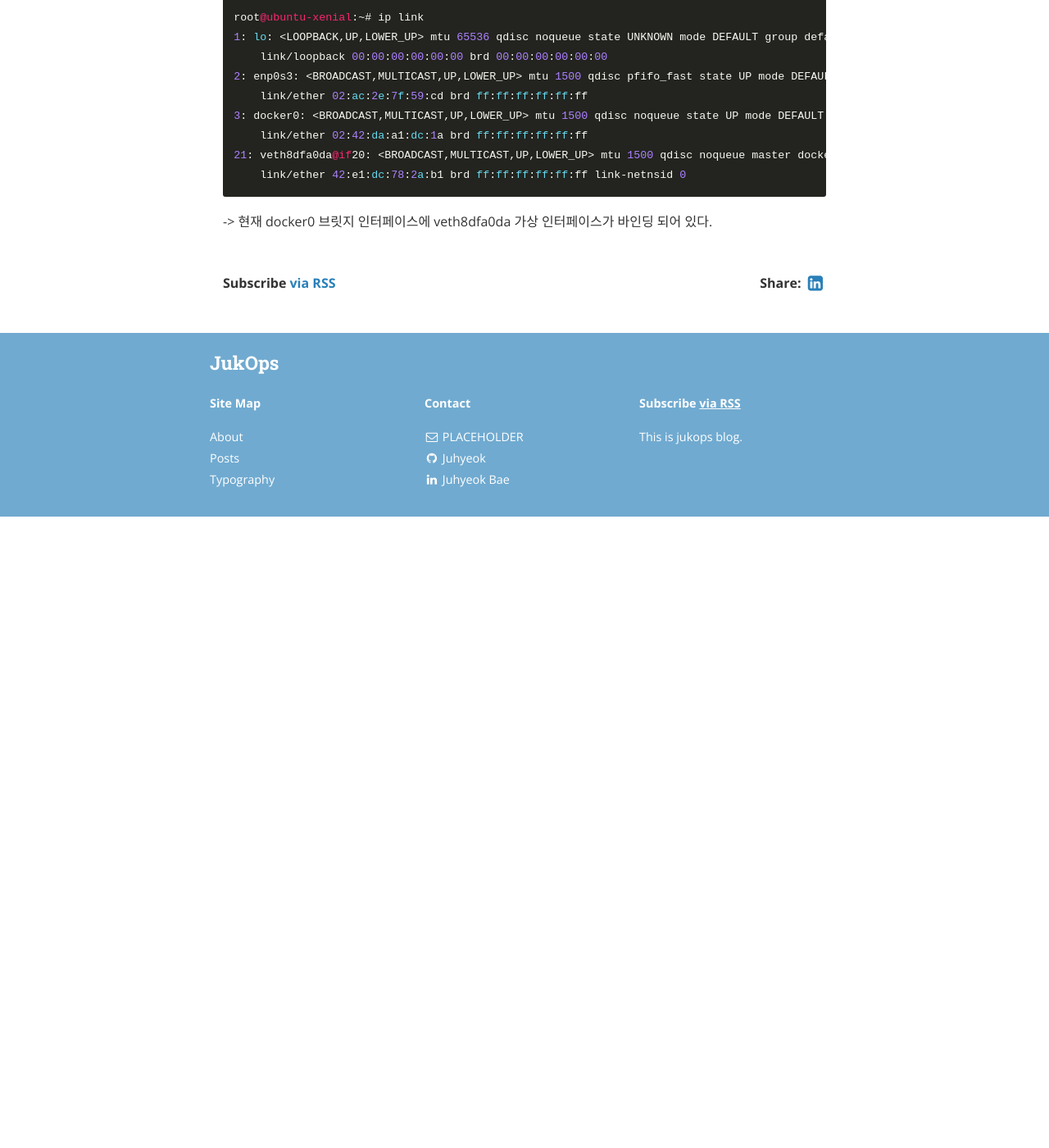
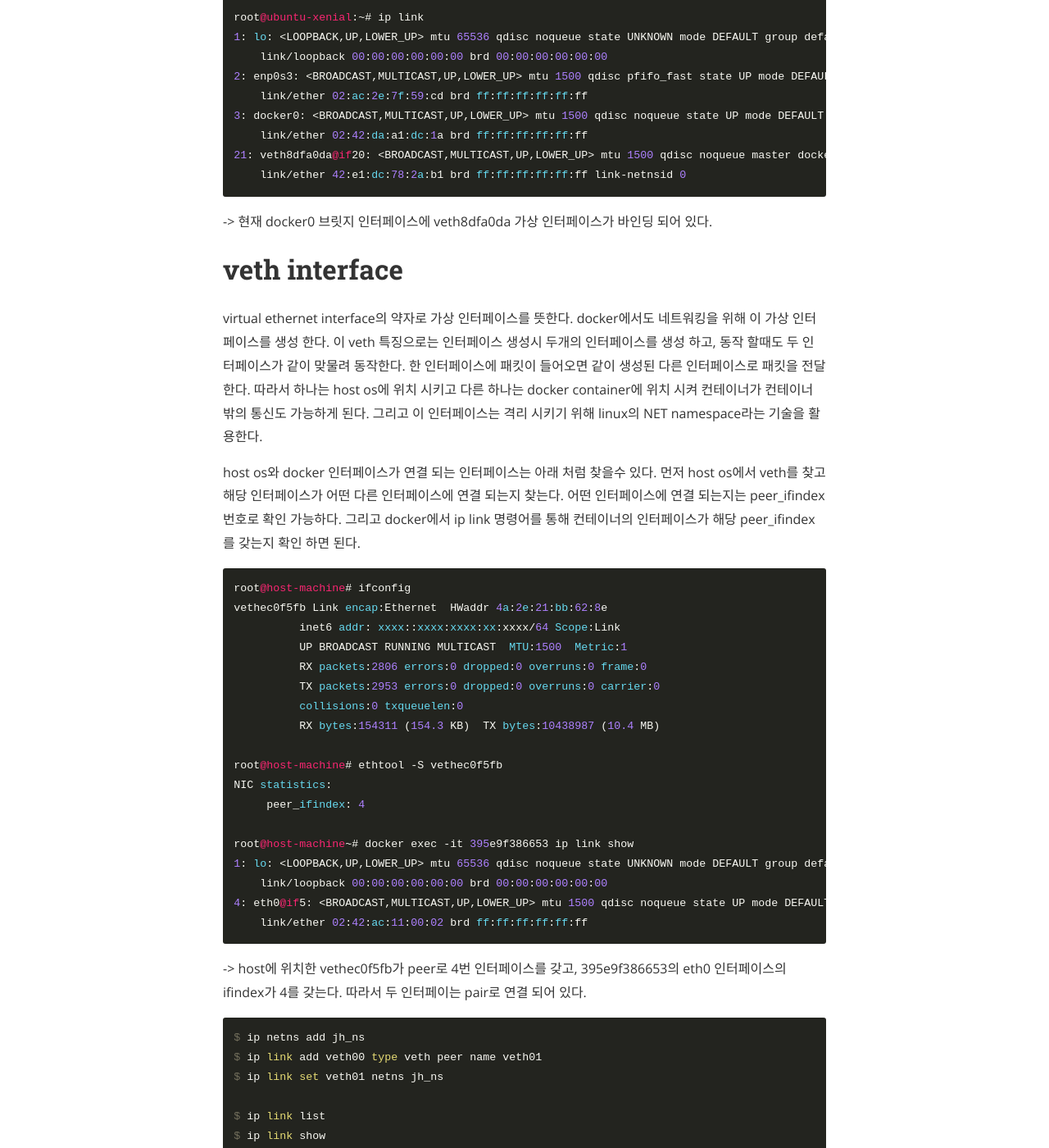
Before and after one commit to jukops/jukops.github.io, a Jekyll site: the page built from _posts/2019-11-05-container-network.markdown, in a window 1280 px wide and 1400 px high, scrolled down 1143 px. Shown: the whole window at 82% size. Built offline with Jekyll 4.4.1, drawn with Linux system fonts in a browser that asks for light colours; nearby versions of some CDN libraries; before the commit the page ends 1773 px from its top, so only the background shows below that; some of the changed text lies outside the part shown.

````diff
--- a/_posts/2019-11-05-container-network.markdown
+++ b/_posts/2019-11-05-container-network.markdown
@@ -15,7 +15,7 @@ Docker container는 그 자체로 작은 리눅스로 하나로 볼 수 있다.
 ### docker0 interface
 docker 설치시 아무 설정을 하지 않아도 생성 되는 도커의 가장 기본 가상 인터페이스이다.
 이 docker0 interface는 linux의 SW bridge로 구성되어 있으며 OSI Layer2에서 동작 한다. 즉 이 브릿지 인터페이스는 layer 3의 IP를 이용한 라우팅 역할 까지는 아니고 인터페이스 끼리의 바인딩에 초점을 둔다.
-모든 도커 컨테이너 내부에서 가지는 가상 인터페이스는 이 docker0 인터페이스와 연결 되고, 이 인터페이스를 통해서만 외부로 통신이 가능하다.
+모든 도커 컨테이너 내부에서 가지는 가상 인터페이스는 이 docker0 인터페이스와 연결 되고, 기본적으로는 이 인터페이스를 통해서만 외부로 통신이 가능하다. 원한 다면 사용자 정의 인터페이스를 새로 생성 하여 사용 하는것도 가능하다.
 아래 명령어를 통해 현재 어떤 컨테이너 가상 인터페이스가 docker0 인터페이스에 바인딩 된지 알 수 있다.
 ```
 root@ubuntu-xenial:~# brctl show docker0
@@ -34,3 +34,46 @@ root@ubuntu-xenial:~# ip link
     link/ether 42:e1:dc:78:2a:b1 brd ff:ff:ff:ff:ff:ff link-netnsid 0
 ```
 -> 현재 docker0 브릿지 인터페이스에 veth8dfa0da 가상 인터페이스가 바인딩 되어 있다.
+
+# veth interface
+virtual ethernet interface의 약자로 가상 인터페이스를 뜻한다. docker에서도 네트워킹을 위해 이 가상 인터페이스를 생성 한다. 이 veth 특징으로는 인터페이스 생성시 두개의 인터페이스를 생성 하고, 동작 할때도 두 인터페이스가 같이 맞물려 동작한다. 한 인터페이스에 패킷이 들어오면 같이 생성된 다른 인터페이스로 패킷을 전달한다. 따라서 하나는 host os에 위치 시키고 다른 하나는 docker container에 위치 시켜 컨테이너가 컨테이너 밖의 통신도 가능하게 된다.
+그리고 이 인터페이스는 격리 시키기 위해 linux의 NET namespace라는 기술을 활용한다.
+
+host os와 docker 인터페이스가 연결 되는 인터페이스는 아래 처럼 찾을수 있다.
+먼저 host os에서 veth를 찾고 해당 인터페이스가 어떤 다른 인터페이스에 연결 되는지 찾는다. 어떤 인터페이스에 연결 되는지는 peer_ifindex 번호로 확인 가능하다.
+그리고 docker에서 ip link 명령어를 통해 컨테이너의 인터페이스가 해당 peer_ifindex를 갖는지 확인 하면 된다.
+```
+root@host-machine# ifconfig
+vethec0f5fb Link encap:Ethernet  HWaddr 4a:2e:21:bb:62:8e
+          inet6 addr: xxxx::xxxx:xxxx:xx:xxxx/64 Scope:Link
+          UP BROADCAST RUNNING MULTICAST  MTU:1500  Metric:1
+          RX packets:2806 errors:0 dropped:0 overruns:0 frame:0
+          TX packets:2953 errors:0 dropped:0 overruns:0 carrier:0
+          collisions:0 txqueuelen:0
+          RX bytes:154311 (154.3 KB)  TX bytes:10438987 (10.4 MB)
+
+root@host-machine# ethtool -S vethec0f5fb
+NIC statistics:
+     peer_ifindex: 4
+
+root@host-machine~# docker exec -it 395e9f386653 ip link show
+1: lo: <LOOPBACK,UP,LOWER_UP> mtu 65536 qdisc noqueue state UNKNOWN mode DEFAULT group default qlen 1
+    link/loopback 00:00:00:00:00:00 brd 00:00:00:00:00:00
+4: eth0@if5: <BROADCAST,MULTICAST,UP,LOWER_UP> mtu 1500 qdisc noqueue state UP mode DEFAULT group default
+    link/ether 02:42:ac:11:00:02 brd ff:ff:ff:ff:ff:ff
+```
+-> host에 위치한 vethec0f5fb가 peer로 4번 인터페이스를 갖고, 395e9f386653의 eth0 인터페이스의 ifindex가 4를 갖는다. 따라서 두 인터페이는 pair로 연결 되어 있다.
+
+
+
+
+
+```
+$ ip netns add jh_ns
+$ ip link add veth00 type veth peer name veth01
+$ ip link set veth01 netns jh_ns
+
+$ ip link list
+$ ip link show
+$ ip netns exec jh_ns ip link list
+```
````
Also changed, not shown: _posts/2019-12-11-container-k8s_resourcelimit.md (added, +18 -0 lines), _posts/2020-02-20-java-thread_troubleshooting.md (+2 -2 lines), _posts/2020-03-31-web-wsgi-flask.markdown (added, +84 -0 lines), 1 other file.
